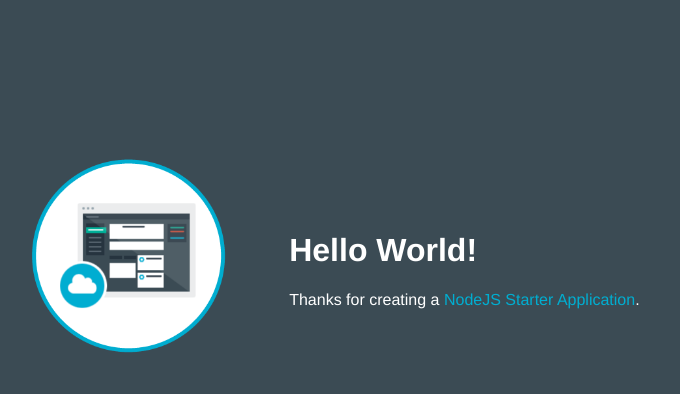
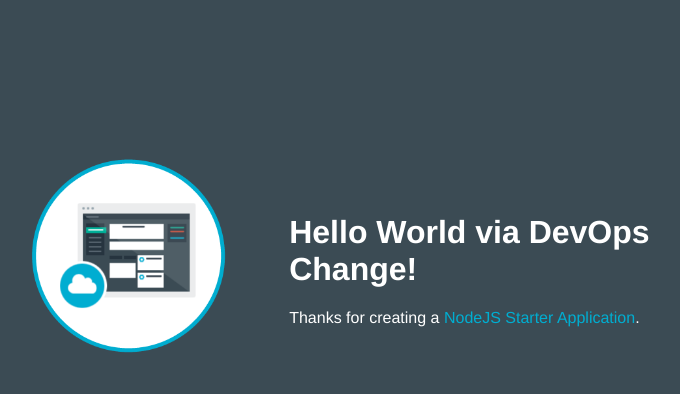
Before and after one commit to KirthikaChockalingam/DevOpsTrain-1480307514162, a website: page public/index.html in a window 1280 px wide. Shown: the whole page, without its empty margins (253-933 px from the left). Drawn offline with Linux system fonts and the light colour scheme.

Commit message:
message changed

```diff
--- a/public/index.html
+++ b/public/index.html
@@ -16,7 +16,7 @@
           <img class = "newappIcon" src="images/newapp-icon.png">
         </td>
         <td>
-          <h1 id="message">Hello World!</h1>
+          <h1 id="message">Hello World via DevOps Change!</h1>
           <p class='description'></p> Thanks for creating a <span class = "blue">NodeJS Starter Application</span>.
         </td>
       </tr>
```
